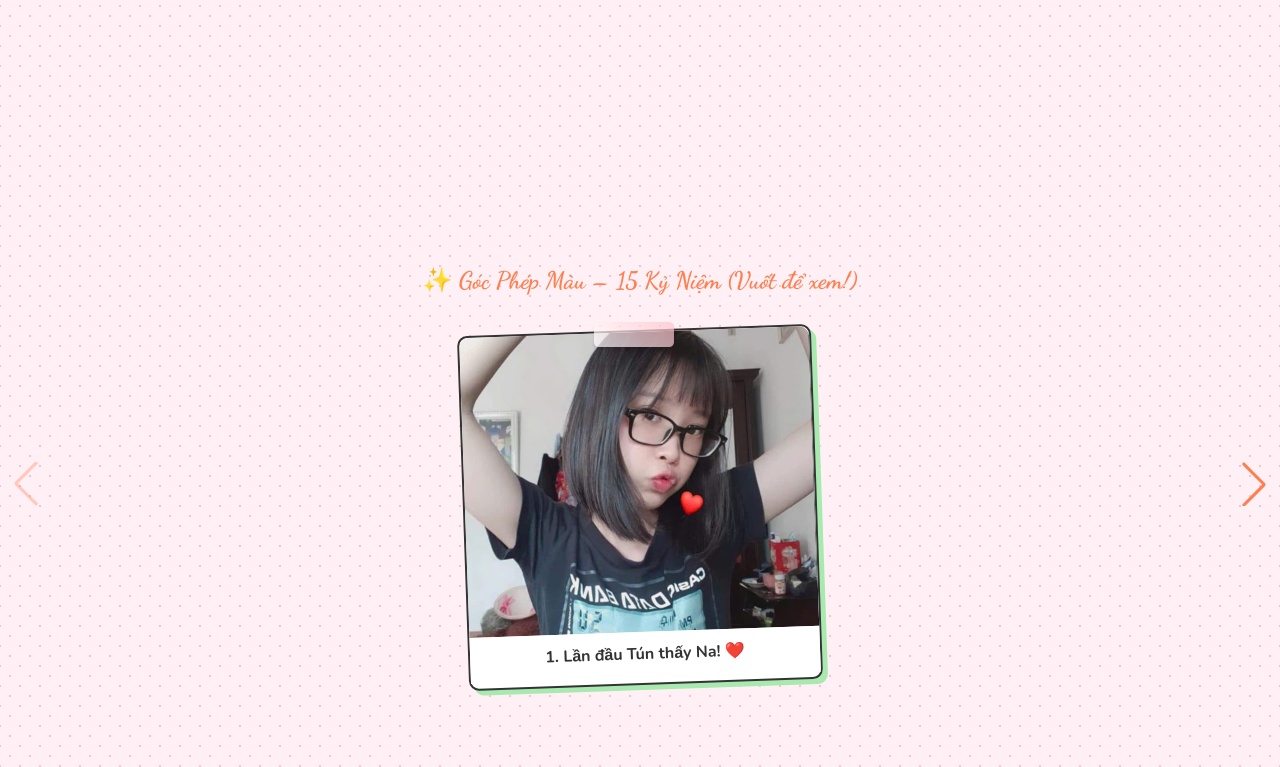
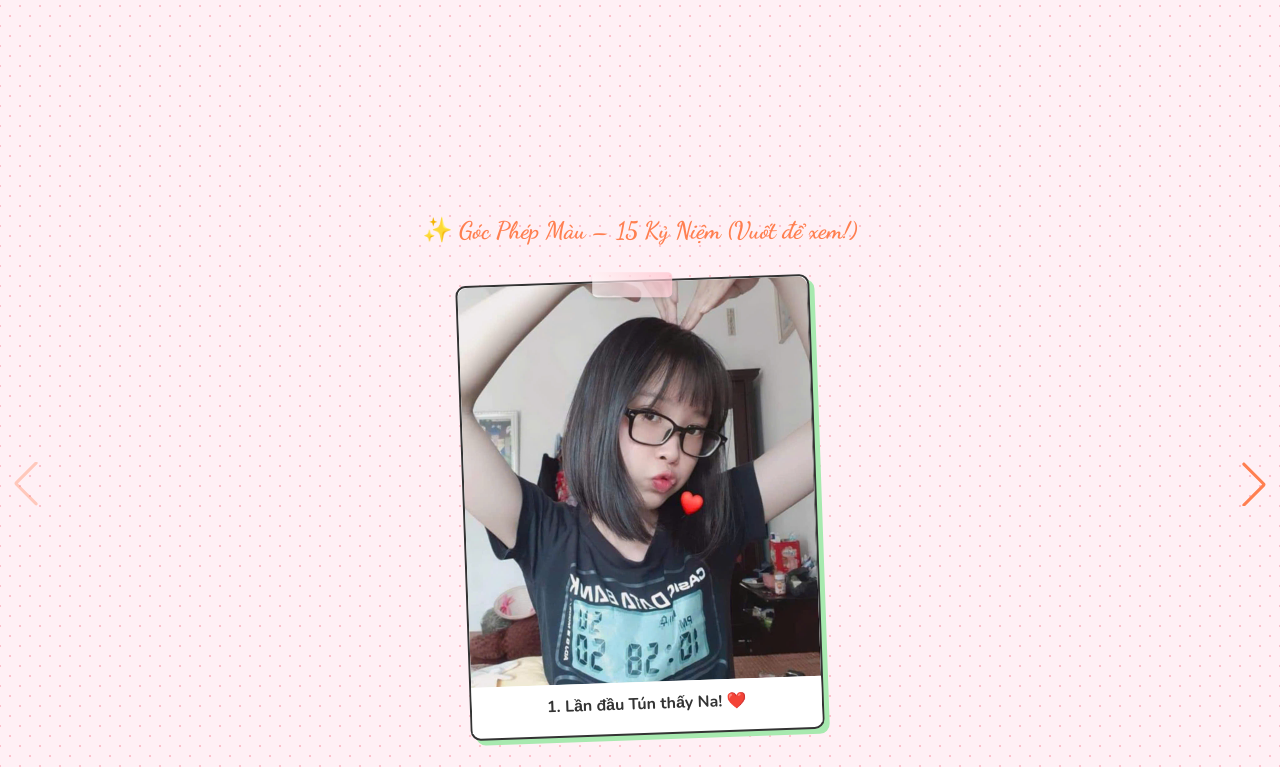
Before and after one commit to Kanzo1905/happy-birthday-na, a plain HTML site: page index.html in a window 1280 px wide. Shown: the part 874-1641 px from the top of the page. Drawn offline with nearby package versions, Linux system fonts and the light colour scheme.

Commit message:
index.html

```diff
--- a/index.html
+++ b/index.html
@@ -122,8 +122,8 @@
             box-shadow: 5px 5px 0px var(--secondary-color);
             padding-bottom: 5px;
             position: relative;
-            /* Cố định kích thước khung ảnh (Phù hợp mobile) */
-            width: 90vw !important;
+            /* Đã xác định kích thước chung cho cả ảnh kỷ niệm và đồ ăn */
+            width: 90vw !important; /* Chiếm phần lớn màn hình ngang */
             max-width: 350px;
             transition: transform 0.5s ease;
         }
@@ -152,11 +152,11 @@
             z-index: 5;
         }
 
-        /* ẢNH BÊN TRONG KHUNG (Đồng đều) */
+        /* ẢNH BÊN TRONG KHUNG (Hình chữ nhật DỌC) */
         .photo-card img {
             width: 100%;
-            /* Cố định chiều cao ảnh để khung ảnh đồng đều */
-            height: 300px;
+            /* TẠO TỶ LỆ CHỮ NHẬT DỌC (Ví dụ: 3:4 hoặc 9:12) */
+            height: 400px;
             object-fit: cover; /* Đảm bảo ảnh không bị méo */
             display: block;
             border-top-left-radius: 10px;
@@ -183,19 +183,18 @@
         }
 
         /* =================================
-           3. Phần Đồ Ăn (Đã loại bỏ style tròn cũ)
+           3. Phần Đồ Ăn (Sử dụng Khung Ảnh Kỷ Niệm)
            ================================= */
 
         .food-photo-container {
-            /* Chỉ dùng container để căn giữa nội dung bên trong slide */
             display: flex;
             flex-direction: column;
             align-items: center;
         }
 
-        /* Ứng dụng photo-card cho cả ảnh đồ ăn để đồng bộ khung */
+        /* Áp dụng lại style nền cho phần Đồ ăn để đồng bộ */
         #food .photo-card {
-            background-color: var(--bg-color); /* Nền nhẹ cho phần đồ ăn */
+            background-color: var(--bg-color);
             border: 2px solid var(--accent-color);
         }
 
```
